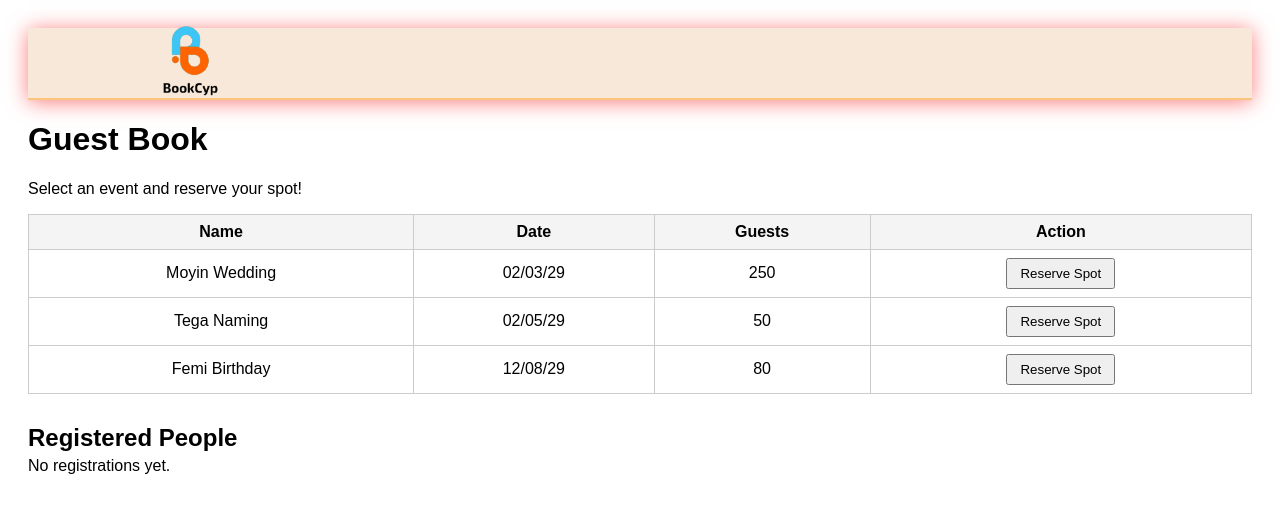
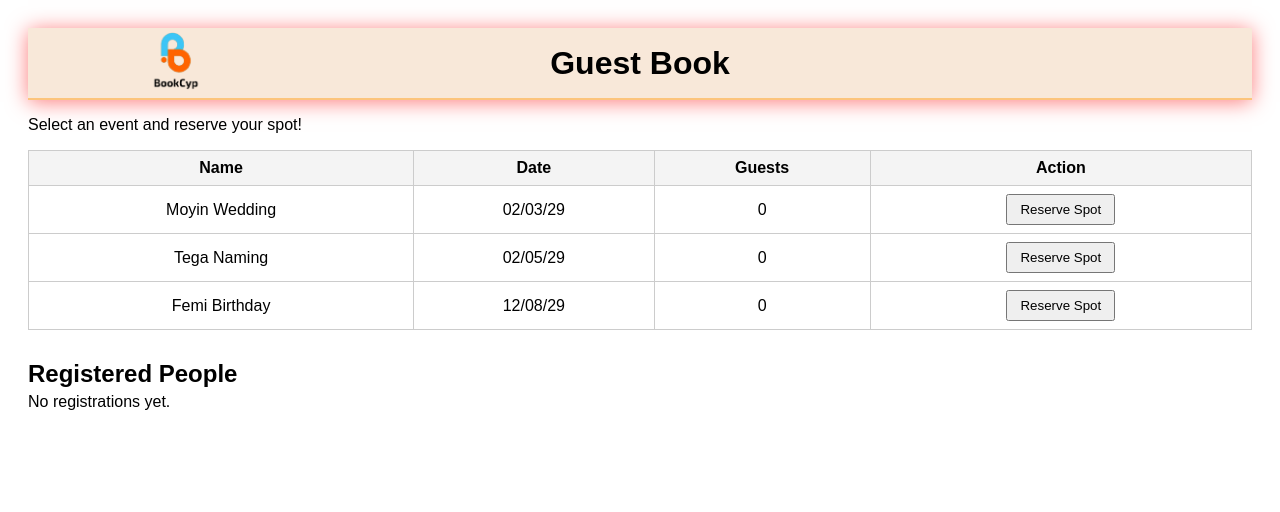
Before and after one commit to Debkobison/guest-book, a plain HTML site: page index.html in a window 1280 px wide. Drawn offline with Linux system fonts and the light colour scheme.

Commit message:
fixed header

```diff
--- a/index.html
+++ b/index.html
@@ -11,12 +11,13 @@
     </head>
     <body>
         <header>
-            <div class="logo">
+             <div class="logo">
                 <img src="images/logo.png" alt="">
+            </div>
+            <h1>Guest Book</h1>
+            <div class="spacer"></div>
+        </header>
 
-            </div>
-        </header>
-        <h1>Guest Book</h1>
         <p>Select an event and reserve your spot!</p>
 
         <table id="eventsTable">
--- a/index.js
+++ b/index.js
@@ -1,7 +1,7 @@
 const events = [
-  { name: "Moyin Wedding", date: "02/03/29", guests: 250, registrants: [] },
-  { name: "Tega Naming", date: "02/05/29", guests: 50, registrants: [] },
-  { name: "Femi Birthday", date: "12/08/29", guests: 80, registrants: [] },
+  { name: "Moyin Wedding", date: "02/03/29", guests: 0, registrants: [] },
+  { name: "Tega Naming", date: "02/05/29", guests: 0, registrants: [] },
+  { name: "Femi Birthday", date: "12/08/29", guests: 0, registrants: [] },
 ];
 
 const table = document.getElementById("eventsTable");
--- a/style.css
+++ b/style.css
@@ -1,5 +1,5 @@
 .logo img{
-    width: 150px;
+    width: 120px;
 }
 
 header{
@@ -13,8 +13,14 @@ header{
     box-shadow: 0 2px 20px rgb(253, 124, 124);
 }
 
-.headerText{
-    align-items: center;
+header h1 {
+    flex: 1;
+    text-align: center;
+    margin: 0;
+}
+
+.spacer {
+    width: 120px; /* same width as logo for symmetry */
 }
 
 body {
```
